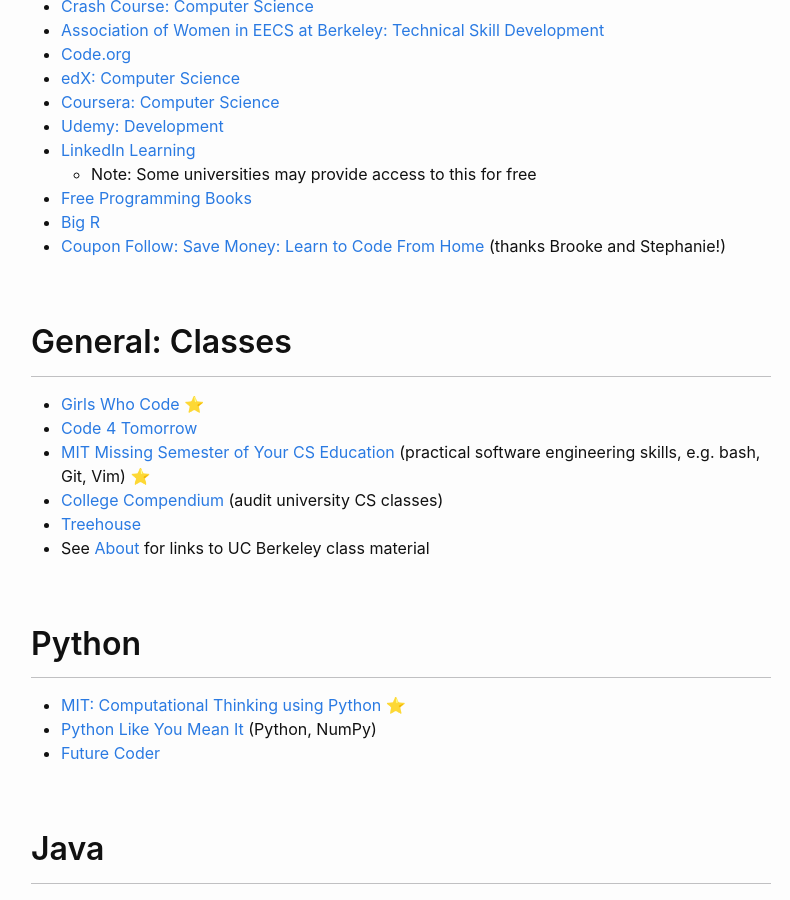
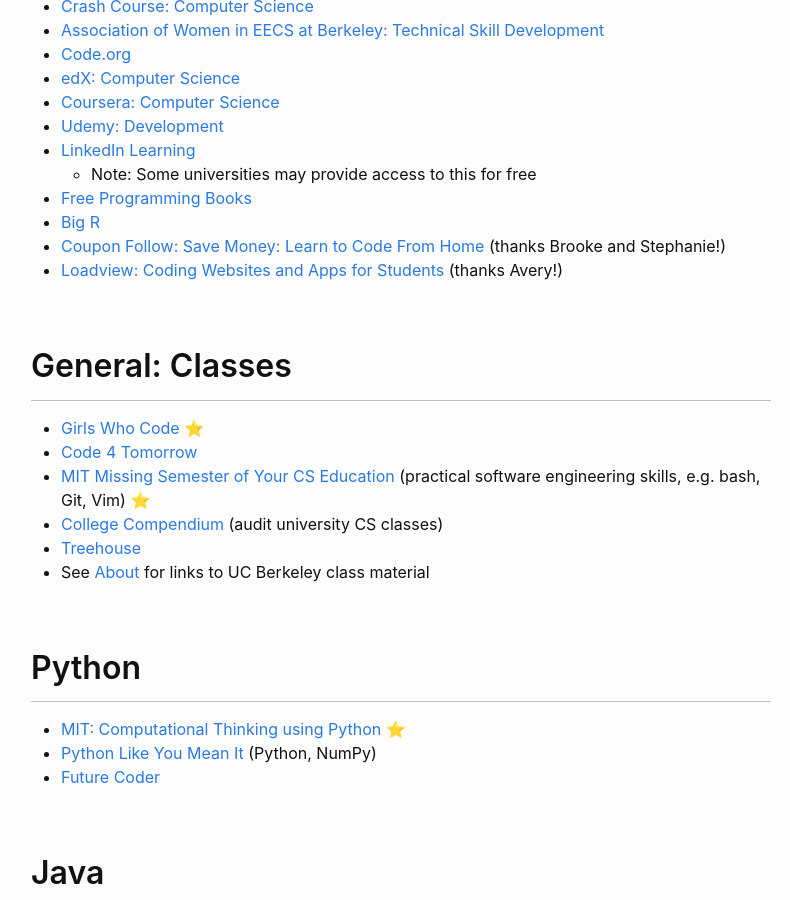
Before and after one commit to phrdang/phrdang.github.io, a Jekyll site: the page built from resources.md, in a window 1280 px wide and 900 px high, scrolled down 1570 px. Shown: the whole window, without its empty margins (239-1029 px from the left). Built offline with Jekyll 4.4.1, drawn with Linux system fonts in a browser that asks for light colours.

Commit message:
Add coding websites and apps for students link to resources

```diff
--- a/resources.md
+++ b/resources.md
@@ -67,6 +67,7 @@
 - [Free Programming Books](https://github.com/EbookFoundation/free-programming-books)
 - [Big R](https://big-r.netlify.app/index.html)
 - [Coupon Follow: Save Money: Learn to Code From Home](https://couponfollow.com/research/learn-to-code-from-home) (thanks Brooke and Stephanie!)
+- [Loadview: Coding Websites and Apps for Students](https://www.loadview-testing.com/education/coding-websites-for-apps-and-students/) (thanks Avery!)
 
 ## General: Classes
 
```
